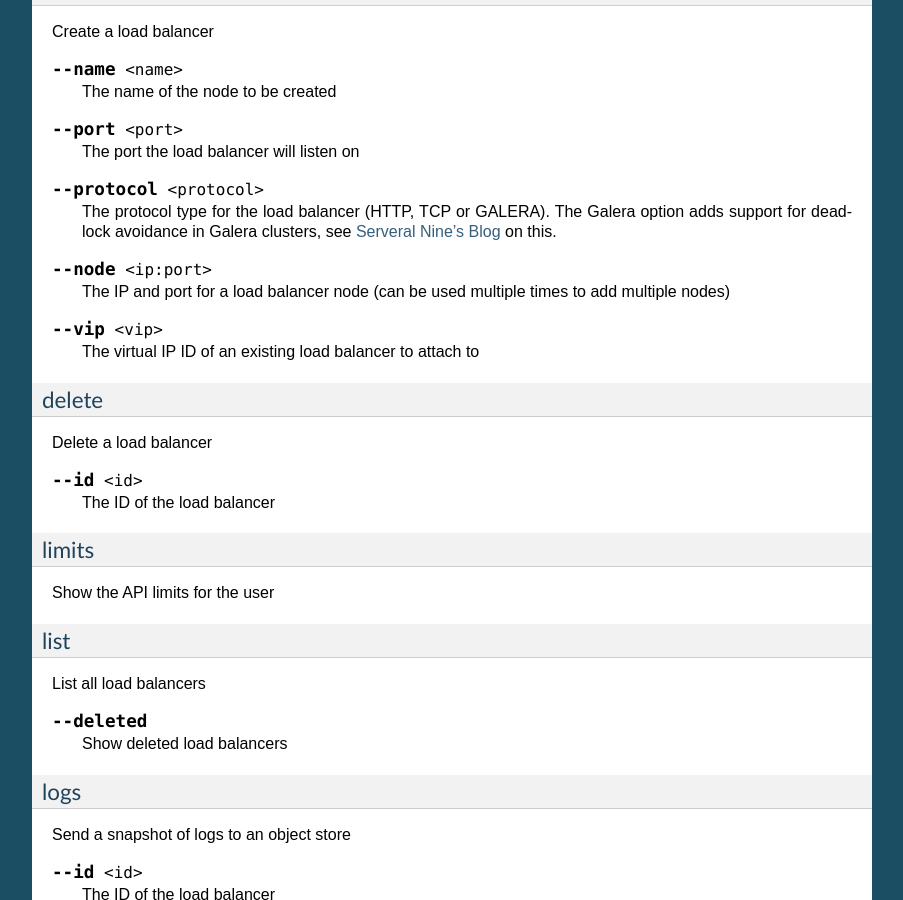
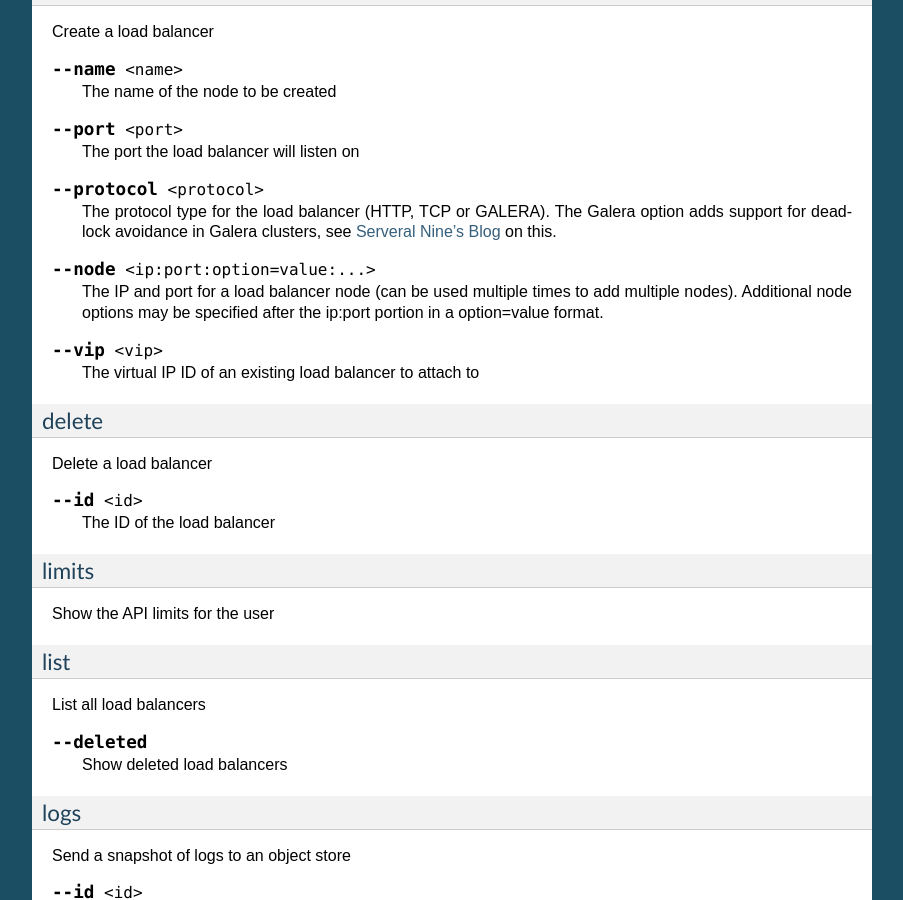
Before and after one commit to stackforge/python-libraclient, a Sphinx documentation site: the page built from doc/command.rst, in a window 1280 px wide and 900 px high, scrolled down 1145 px. Shown: the whole window, without its empty margins (198-1101 px from the left). Built offline with Sphinx 7.4.7, drawn with Linux system fonts in a browser that asks for light colours; some of the changed text lies outside the part shown.

Commit message:
Add support for key=value node options
This changes allows additional node options to be defined after
the ip:port portion. Format will be:

IP:PORT:key=value:key=value:...

First two node options supported are 'weight' and 'backup'.

Also fixes a minor bug where 'raise' was being called without
defining what type of exception to raise. This works ok to re-raise
an existing exception, but raising a new exception requires a type.

Change-Id: I9b9883d100983a242002c95378bdbb672937ed90

```diff
--- a/doc/command.rst
+++ b/doc/command.rst
@@ -99,9 +99,10 @@ Create a load balancer
    The Galera option adds support for deadlock avoidance in Galera clusters,
    see `Serveral Nine's Blog <http://www.severalnines.com/blog/avoiding-deadlocks-galera-set-haproxy-single-node-writes-and-multi-node-reads>`_ on this.
 
-.. option:: --node <ip:port>
+.. option:: --node <ip:port:option=value:...>
 
-   The IP and port for a load balancer node (can be used multiple times to add multiple nodes)
+   The IP and port for a load balancer node (can be used multiple times to add multiple nodes).
+   Additional node options may be specified after the ip:port portion in a option=value format.
 
 .. option:: --vip <vip>
 
@@ -226,9 +227,10 @@ Add a node to a load balancer
 
    The ID of the load balancer
 
-.. option:: --node <ip:port>
+.. option:: --node <ip:port:option=value:...>
 
-   The node address in ip:port format (can be used multiple times to add multiple nodes)
+   The node address in ip:port format (can be used multiple times to add multiple nodes).
+   Additional node options may be specified after the ip:port portion in a option=value format.
 
 .. program:: libra_client node-delete
 
```
Also changed, not shown: doc/examples.rst (+14 -0 lines), 1 other file.
